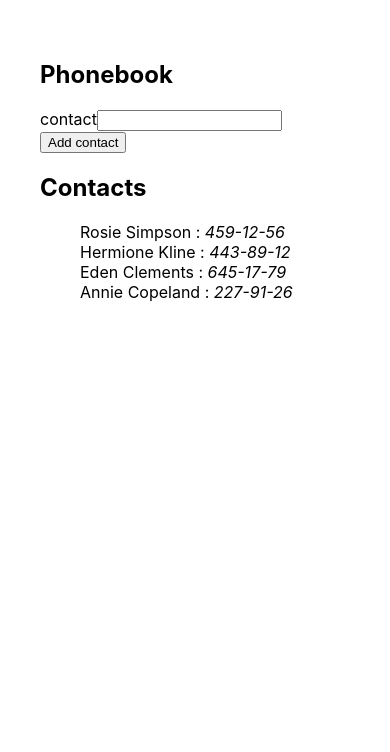
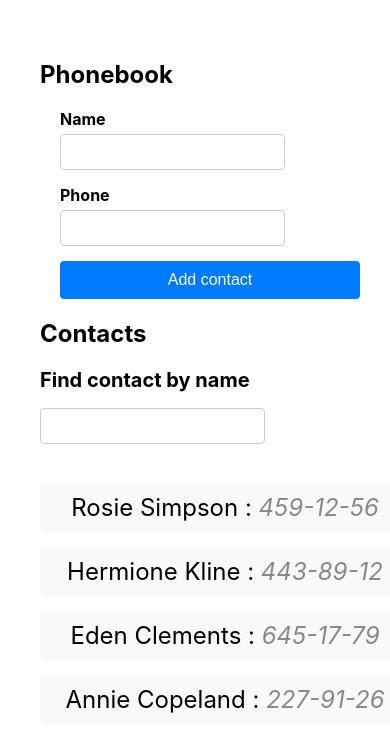
Before and after one commit to kralinskyi/goit-react-hw-06, a React (Create React App) app: page / in a window 390 px wide. Shown: the top 752 px of the page. Built offline with nearby package versions, Linux system fonts and the light colour scheme.

Commit message:
filter phone-book

```diff
--- a/package.json
+++ b/package.json
@@ -8,6 +8,7 @@
     "@testing-library/react": "^12.1.4",
     "@testing-library/user-event": "^13.5.0",
     "nanoid": "^4.0.2",
+    "notiflix": "^3.2.6",
     "react": "^18.1.0",
     "react-dom": "^18.1.0",
     "react-scripts": "5.0.1",
--- a/src/components/App.css
+++ b/src/components/App.css
@@ -1,3 +1,7 @@
 .app {
   padding: 40px;
 }
+
+.filter-title {
+  font-size: 20px;
+}
--- a/src/components/App.js
+++ b/src/components/App.js
@@ -4,6 +4,8 @@ import Section from './Section';
 import Contacts from './Contacts';
 import './App.css';
 import { nanoid } from 'nanoid';
+import { Notify } from 'notiflix';
+import Filter from './Filter';
 
 class App extends Component {
   state = {
@@ -13,13 +15,31 @@ class App extends Component {
       { id: nanoid(), name: 'Eden Clements', number: '645-17-79' },
       { id: nanoid(), name: 'Annie Copeland', number: '227-91-26' },
     ],
+    filter: '',
     name: '',
+    number: '',
   };
 
   addContact = newContact => {
+    const { contacts } = this.state;
+
+    if (
+      contacts.filter(({ name }) => name === newContact.name).length &&
+      contacts.filter(({ number }) => number === newContact.number).length
+    ) {
+      Notify.failure('You have this contact in your book!');
+      return;
+    } else if (
+      contacts.filter(({ name }) => name === newContact.name).length ||
+      contacts.filter(({ number }) => number === newContact.number).length
+    ) {
+      Notify.warning('You have similar contact in your book!');
+    }
+
     this.setState(prevState => ({
       contacts: [...prevState.contacts, newContact],
     }));
+    Notify.success('New contact has been added to your book!');
   };
 
   render() {
@@ -31,6 +51,8 @@ class App extends Component {
         </Section>
 
         <Section title={'Contacts'}>
+          <h2 className="filter-title">Find contact by name</h2>
+          <Filter />
           <Contacts contacts={contacts} />
         </Section>
       </div>
--- /dev/null
+++ b/src/components/Contacts/Contacts.css
@@ -0,0 +1,19 @@
+.contacts-list {
+  list-style: none;
+  padding: 0;
+  font-size: 24px;
+  text-align: center;
+}
+
+.contacts-list li {
+  margin-bottom: 15px;
+  padding: 10px;
+  background-color: #f9f9f9;
+  border-radius: 5px;
+  width: 350px;
+}
+
+.contacts-list li span {
+  font-style: italic;
+  color: #888;
+}
--- a/src/components/Contacts/Contacts.js
+++ b/src/components/Contacts/Contacts.js
@@ -1,8 +1,9 @@
 import React from 'react';
+import './Contacts.css';
 
 const Contacts = ({ contacts }) => {
   return (
-    <ul>
+    <ul className="contacts-list">
       {contacts.map(({ id, name, number }) => (
         <li key={id}>
           {name} :{' '}
--- /dev/null
+++ b/src/components/Filter/Filter.js
@@ -0,0 +1,13 @@
+import React from 'react';
+
+const Filter = () => {
+  return (
+    <div>
+      <label htmlFor="filter">
+        <input name="filter" type="text"></input>
+      </label>
+    </div>
+  );
+};
+
+export default Filter;
--- /dev/null
+++ b/src/components/Filter/index.js
@@ -0,0 +1 @@
+export { default } from './Filter';
--- /dev/null
+++ b/src/components/Form/Form.css
@@ -0,0 +1,34 @@
+.form {
+  display: flex;
+  flex-direction: column;
+  width: 300px;
+  margin: 20px;
+}
+
+.label-span {
+  margin-bottom: 5px;
+  font-weight: bold;
+  display: block;
+}
+
+input {
+  padding: 8px;
+  margin-bottom: 15px;
+  border: 1px solid #ccc;
+  border-radius: 4px;
+  font-size: 16px;
+}
+
+button {
+  padding: 10px 15px;
+  border: none;
+  border-radius: 4px;
+  background-color: #007bff;
+  color: white;
+  font-size: 16px;
+  cursor: pointer;
+}
+
+button:hover {
+  background-color: #0056b3;
+}
--- a/src/components/Form/Form.js
+++ b/src/components/Form/Form.js
@@ -1,45 +1,32 @@
-import React, { Component } from 'react';
+import React from 'react';
 import { nanoid } from 'nanoid';
+import './Form.css';
 
-class Form extends Component {
-  state = {
-    name: '',
+const Form = ({ onSubmit }) => {
+  const handleSubmit = e => {
+    e.preventDefault();
+
+    const id = nanoid();
+    const name = e.currentTarget.elements.name.value;
+    const number = e.currentTarget.elements.number.value;
+
+    onSubmit({ id, name, number });
+    e.currentTarget.reset();
   };
 
-  handleInput = e => {
-    this.setState({ name: e.target.value });
-  };
-
-  resetForm = () => {
-    this.setState({ name: '' });
-  };
-
-  handleSubmit = e => {
-    e.preventDefault();
-    const { name } = this.state;
-    const id = nanoid();
-
-    this.props.onSubmit({ id, name });
-    this.resetForm();
-  };
-
-  render() {
-    return (
-      <form className="form" onSubmit={this.handleSubmit}>
-        contact
-        <label>
-          <input
-            type="text"
-            name="name"
-            value={this.state.name}
-            required
-            onChange={this.handleInput}
-          />
-        </label>
-        <button type="submit">Add contact</button>
-      </form>
-    );
-  }
-}
+  return (
+    <form className="form" onSubmit={handleSubmit}>
+      <label htmlFor="name">
+        <span className="label-span">Name</span>
+        <input type="text" name="name" required />
+      </label>
+      <label htmlFor="number">
+        <span className="label-span">Phone</span>
+        <input type="tel" name="number" required />
+      </label>
+      <button type="submit">Add contact</button>
+    </form>
+  );
+};
 
 export default Form;
```
Also changed, not shown: src/components/Filter/Filter.css (added), 1 other file (tests, documents, lock files or other folders).
